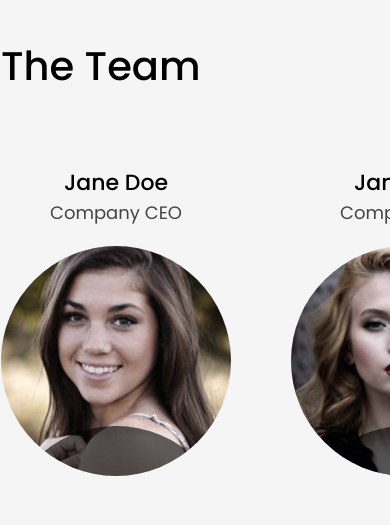
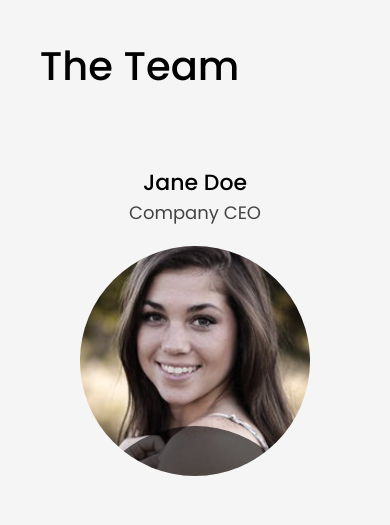
Before and after one commit to Jer1ah/scrape-website, a website: page index.html in a window 390 px wide. Shown: the part 5485-6010 px from the top of the page. Drawn offline with nearby package versions, Linux system fonts and the light colour scheme.

Commit message:
making team section fully responsive

```diff
--- a/sass/6-team/_team.scss
+++ b/sass/6-team/_team.scss
@@ -7,6 +7,7 @@
         font-size: 4rem;
         font-weight: 500;
         width: 110rem;
+        max-width: 90%;
         margin: 10rem auto 7rem;
     }
 
@@ -18,6 +19,7 @@
         padding: 0;
         margin: 0 auto 10rem;
         width: 110rem;
+        max-width: 90%;
     }
 
     &__listItem {
@@ -70,3 +72,27 @@
         }
     }
 }
+
+
+//MEDIA QUERIES
+@media( max-width: 1075px ) {
+    .ourTeam {
+        clip-path: none;
+    }
+
+    .ourTeam__list {
+        flex-wrap: wrap;
+        justify-content: center;
+        margin-bottom: 5rem;
+    }
+
+    .ourTeam__listItem {
+        margin: 0 5rem 5.5rem;
+    }
+}
+
+@media( max-width: 990px ) {
+    .ourTeam h1 {
+        width: 80%;
+    }
+}
```
Also changed, not shown: css/main.css, 1 other file.
